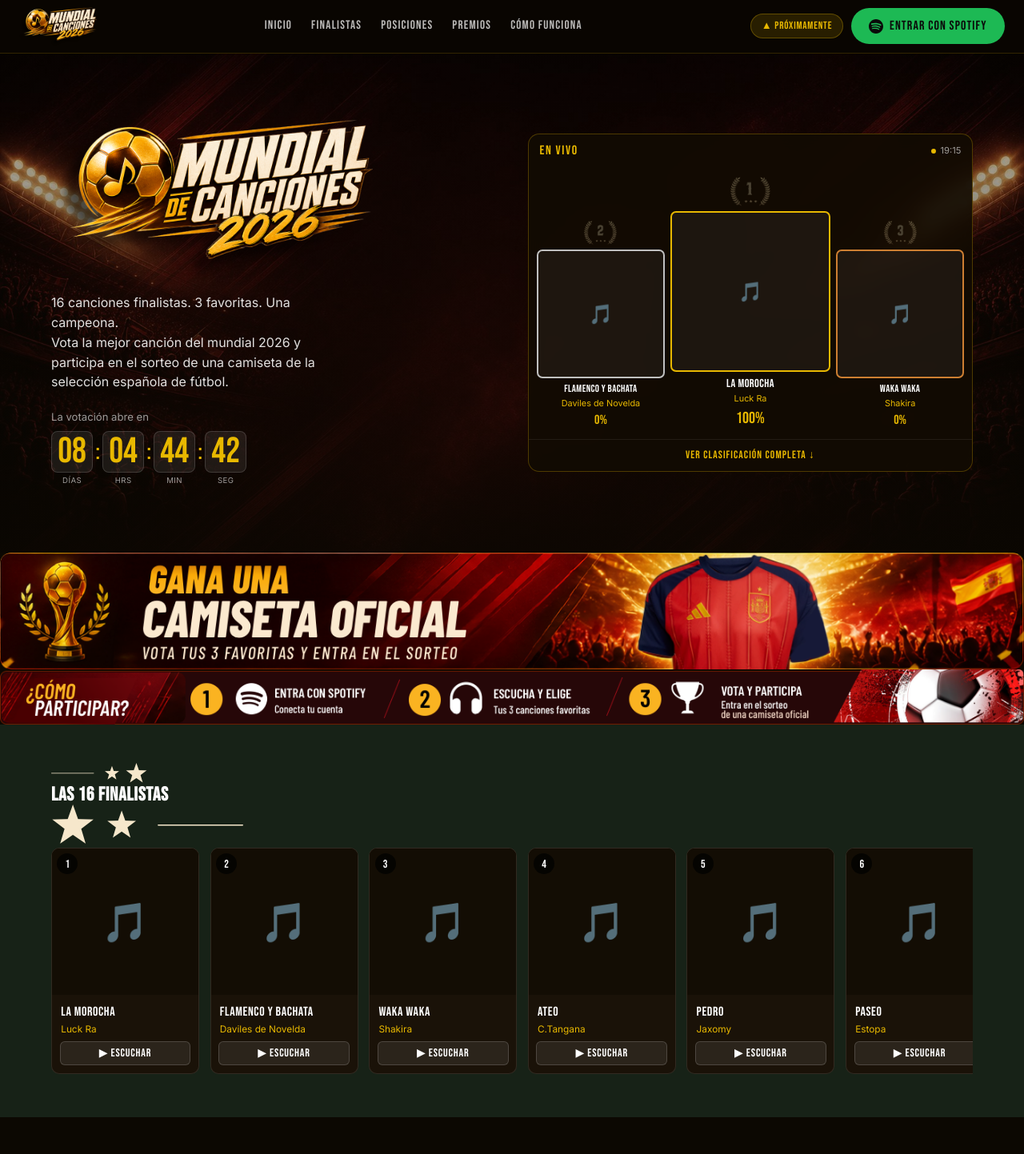
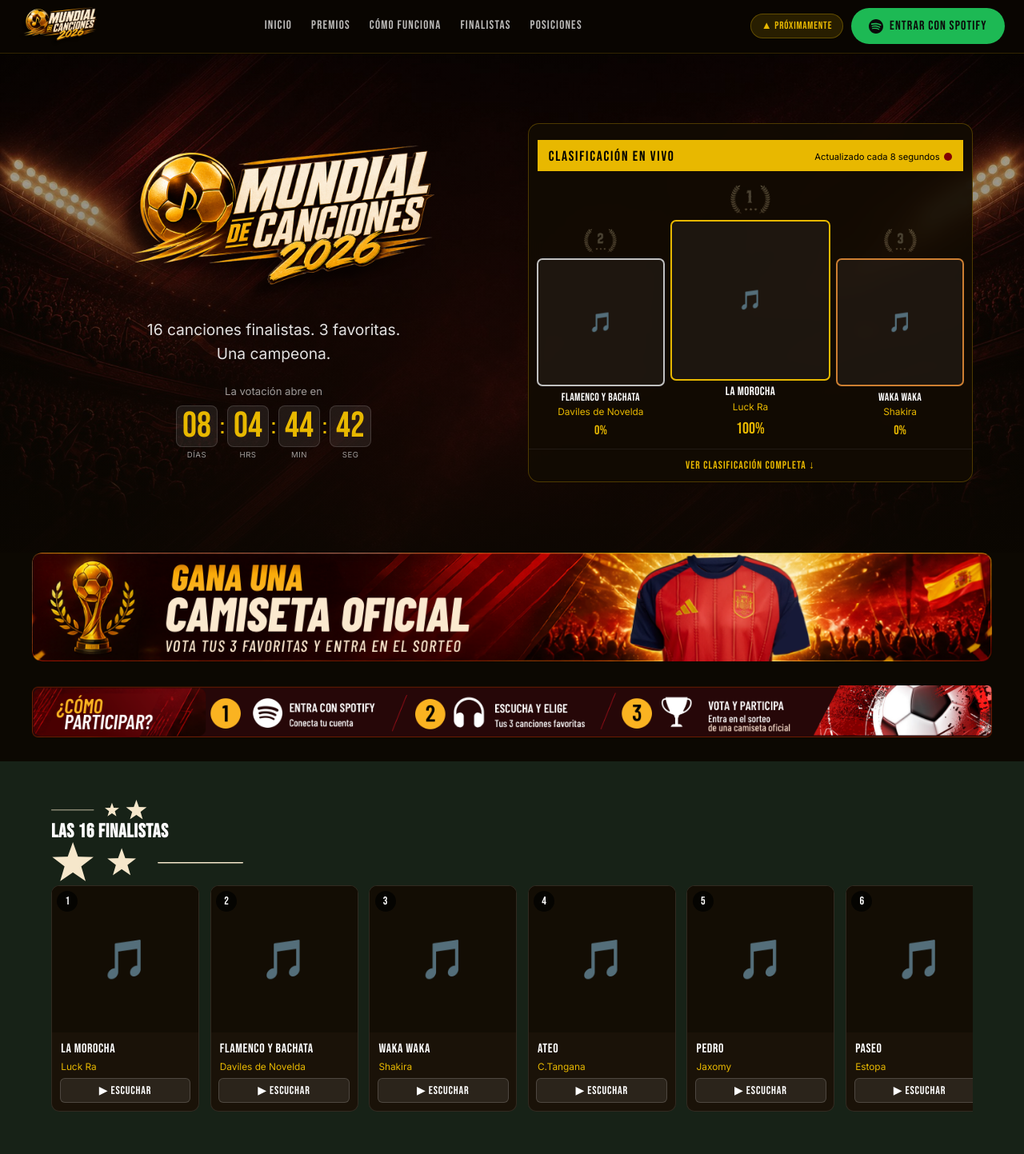
Before and after one commit to luis6674/mundial-canciones, a PHP site: page / in a window 1280 px wide. Shown: the top 1443 px of the page at 80% size. Run offline with PHP 8.4, Linux system fonts and the light colour scheme; data comes from the database, SQL or seed files in the repository; tables that the repository leaves empty hold one stand-in row (values such as "Sample post").

Commit message:
Small fixes: tex, CSS

```diff
--- a/css/style.css
+++ b/css/style.css
@@ -223,9 +223,9 @@ h1, h2, h3 { font-family: 'Bebas Neue', 'Impact', sans-serif; line-height: 1.05;
   display: grid; grid-template-columns: 1fr 1fr;
   gap: 2.5rem; align-items: center;
 }
-.hero-left { display: flex; flex-direction: column; align-items: flex-start; gap: 1.1rem; }
+.hero-left { display: flex; flex-direction: column; align-items: center; gap: 1.1rem; text-align: center; }
 .hero-logo-img { height: 200px; width: auto; object-fit: contain; }
-.hero-subtitle { font-size: 1rem; color: rgba(255,255,255,0.88); line-height: 1.55; max-width: 340px; }
+.hero-subtitle { font-size: 1.2rem; color: rgba(255,255,255,0.88); line-height: 1.55; max-width: 340px; }
 .hero-cta-note { font-size: 0.78rem; color: var(--muted); }
 .closed-notice { font-size: 1.05rem; color: var(--gold); font-weight: 600; }
 
@@ -265,11 +265,11 @@ h1, h2, h3 { font-family: 'Bebas Neue', 'Impact', sans-serif; line-height: 1.05;
 .mpw-status-closes img { height: 13px; }
 .mpw-header {
   display: flex; align-items: center; justify-content: space-between;
-  padding: 0.55rem 0.85rem 0.2rem;
+  padding: 0.5rem 0.85rem 0.3rem; margin: 20px auto 0; background-color: var(--gold); width: 96%;
 }
-.mpw-title { font-family: 'Bebas Neue', sans-serif; letter-spacing: 0.1em; font-size: 1rem; color: var(--gold); }
-.mpw-updated { font-size: 0.7rem; color: var(--muted); display: flex; align-items: center; gap: 0.35rem; }
-.mpw-updated .dot { width: 6px; height: 6px; background: var(--gold); border-radius: 50%; display: inline-block; }
+.mpw-title { font-family: 'Bebas Neue', sans-serif; letter-spacing: 0.1em; font-size: 1.1rem; color: #000; }
+.mpw-updated { font-size: 0.7rem; color: #000; display: flex; align-items: center; gap: 0.35rem; }
+.mpw-updated .dot { width: 10px; height: 10px; background: #820103; border-radius: 50%; display: inline-block; }
 .mpw-items {
   display: grid; grid-template-columns: 1fr 1.25fr 1fr;
   gap: 0.4rem; padding: 0.6rem 0.6rem 0.25rem;
@@ -285,9 +285,9 @@ h1, h2, h3 { font-family: 'Bebas Neue', 'Impact', sans-serif; line-height: 1.05;
 .mpw-p1 .mpw-cover { border-color: var(--gold); }
 .mpw-p2 .mpw-cover { border-color: #C0C0C0; }
 .mpw-p3 .mpw-cover { border-color: #CD7F32; }
-.mpw-song-title { font-family: 'Bebas Neue', sans-serif; font-size: 0.8rem; letter-spacing: 0.03em; line-height: 1.2; color: #fff; }
-.mpw-p1 .mpw-song-title { font-size: 0.9rem; }
-.mpw-song-artist { font-size: 0.68rem; color: var(--gold); margin: 0.12rem 0; }
+.mpw-song-title { font-family: 'Bebas Neue', sans-serif; font-size: 0.86rem; letter-spacing: 0.03em; line-height: 1.2; color: #fff; }
+.mpw-p1 .mpw-song-title { font-size: 0.94rem; }
+.mpw-song-artist { font-size: 0.74rem; color: var(--gold); margin: 0.12rem 0; }
 .mpw-pct { font-family: 'Bebas Neue', sans-serif; font-size: 1rem; color: var(--gold); }
 .mpw-p1 .mpw-pct { font-size: 1.25rem; }
 .mpw-more {
@@ -300,7 +300,7 @@ h1, h2, h3 { font-family: 'Bebas Neue', 'Impact', sans-serif; line-height: 1.05;
 .mpw-placeholder { padding: 2rem; text-align: center; color: var(--muted); font-size: 0.85rem; }
 
 /* ---------- Banner Sections ---------- */
-.banner-section { display: block; line-height: 0; }
+.banner-section { display: block; line-height: 0; max-width: 1200px; margin: 0px auto 30px; }
 .banner-section img, .banner-section picture { width: 100%; display: block; }
 .banner-section img { height: auto; }
 
--- a/includes/header.php
+++ b/includes/header.php
@@ -94,10 +94,10 @@ function render_header(string $title = ''): void {
       <?php if ($voting_open): ?>
         <a href="vote.php" class="nav-link">Vota</a>
       <?php endif; ?>
+      <a href="<?= htmlspecialchars($app_url) ?>#premios" class="nav-link">Premios</a>
+      <a href="<?= htmlspecialchars($app_url) ?>#como-funciona" class="nav-link">Cómo funciona</a>
       <a href="<?= htmlspecialchars($app_url) ?>#finalistas" class="nav-link">Finalistas</a>
       <a href="<?= htmlspecialchars($app_url) ?>#posiciones" class="nav-link">Posiciones</a>
-      <a href="<?= htmlspecialchars($app_url) ?>#premios" class="nav-link">Premios</a>
-      <a href="<?= htmlspecialchars($app_url) ?>#como-funciona" class="nav-link">Cómo funciona</a>
     </nav>
 
     <div class="header-right">
--- a/index.php
+++ b/index.php
@@ -30,7 +30,7 @@ $close_month_name = $months_es[(int)date('n', VOTING_CLOSE)];
   <div class="hero-inner">
     <div class="hero-left">
       <img src="images/logo_home.png" alt="Mundial de Canciones 2026" class="hero-logo-img">
-      <p class="hero-subtitle">16 canciones finalistas. 3 favoritas. Una campeona.<br>Vota la mejor canción del mundial 2026 y participa en el sorteo de una camiseta de la selección española de fútbol.</p>
+      <p class="hero-subtitle">16 canciones finalistas. 3 favoritas.<br>Una campeona.</p>
 
       <?php if ($before_voting): ?>
         <div class="countdown-wrap">
@@ -50,9 +50,12 @@ $close_month_name = $months_es[(int)date('n', VOTING_CLOSE)];
           <?php if ($logged_in): ?>
             <a href="vote.php" class="btn btn-primary btn-lg">&#127932; Votar ahora</a>
           <?php else: ?>
-            <?php require __DIR__ . '/includes/login-form.php'; ?>
+          <a href="vote.php" class="btn btn-spotify">
+          <svg width="18" height="18" viewBox="0 0 24 24" fill="currentColor" aria-hidden="true"><path d="M12 0C5.373 0 0 5.373 0 12s5.373 12 12 12 12-5.373 12-12S18.627 0 12 0zm5.516 17.311c-.217.356-.666.468-1.022.252-2.797-1.709-6.319-2.095-10.465-1.148-.4.091-.8-.158-.891-.558-.092-.4.158-.8.558-.891 4.538-1.037 8.43-.591 11.568 1.323.357.217.469.666.252 1.022zm1.471-3.27c-.272.44-.851.578-1.291.306-3.201-1.967-8.082-2.537-11.87-1.389-.492.148-1.013-.133-1.162-.625-.148-.492.133-1.013.625-1.162 4.327-1.314 9.703-.677 13.386 1.579.44.272.578.851.306 1.291zm.128-3.403c-3.841-2.28-10.178-2.49-13.845-1.377-.589.18-1.211-.153-1.391-.742-.18-.59.153-1.211.742-1.391 4.21-1.279 11.204-1.031 15.626 1.593.53.315.706 1.001.39 1.531-.314.53-1 .706-1.53.39l.008-.004z"/></svg>
+          Entrar con Spotify
+          </a>
           <?php endif; ?>
-          <p class="cta-note">Votación cierra el <?= $close_day_num ?> de <?= $close_month_name ?></p>
+          <p class="hero-cta-note">Votación cierra el <?= $close_day_num ?> de <?= $close_month_name ?></p>
         </div>
       <?php else: ?>
         <div class="hero-cta">
@@ -64,8 +67,8 @@ $close_month_name = $months_es[(int)date('n', VOTING_CLOSE)];
     <!-- Mini-podium widget -->
     <div class="mini-podium-widget" id="mini-podium">
       <div class="mpw-header">
-        <span class="mpw-title"><?= $voting_closed ? 'Clasificación final' : 'En vivo' ?></span>
-        <span class="mpw-updated" id="mpw-updated"><span class="dot"></span>Cargando…</span>
+        <span class="mpw-title"><?= $voting_closed ? 'Clasificación final' : 'Clasificación en vivo' ?></span>
+        <span class="mpw-updated" id="mpw-updated">Actualizado cada 8 segundos <span class="dot"></span></span>
       </div>
       <div class="mpw-items" id="mpw-items">
         <div class="mpw-placeholder">
--- a/js/results.js
+++ b/js/results.js
@@ -14,7 +14,6 @@
   const chartLoading = document.getElementById('chart-loading');
   const podiumWrap   = document.getElementById('podium-wrap');
   const mpwItems     = document.getElementById('mpw-items');
-  const mpwUpdated   = document.getElementById('mpw-updated');
 
   let pollTimer = null;
 
@@ -67,11 +66,6 @@
           <div class="mpw-pct">${Math.round(pct)}%</div>
         </div>`;
     }).join('');
-
-    if (mpwUpdated) {
-      const now = new Date();
-      mpwUpdated.innerHTML = `<span class="dot"></span>${now.getHours()}:${String(now.getMinutes()).padStart(2, '0')}`;
-    }
   }
 
   /* ---- Bar chart ---- */
```
